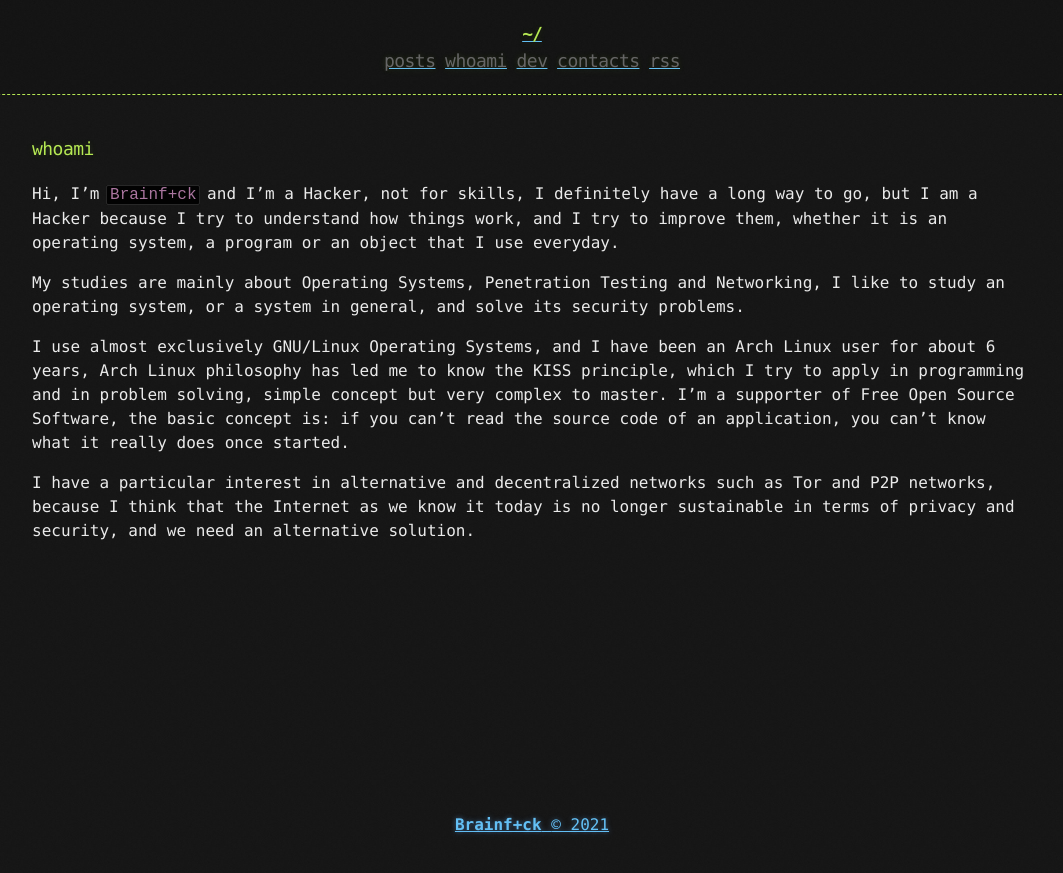
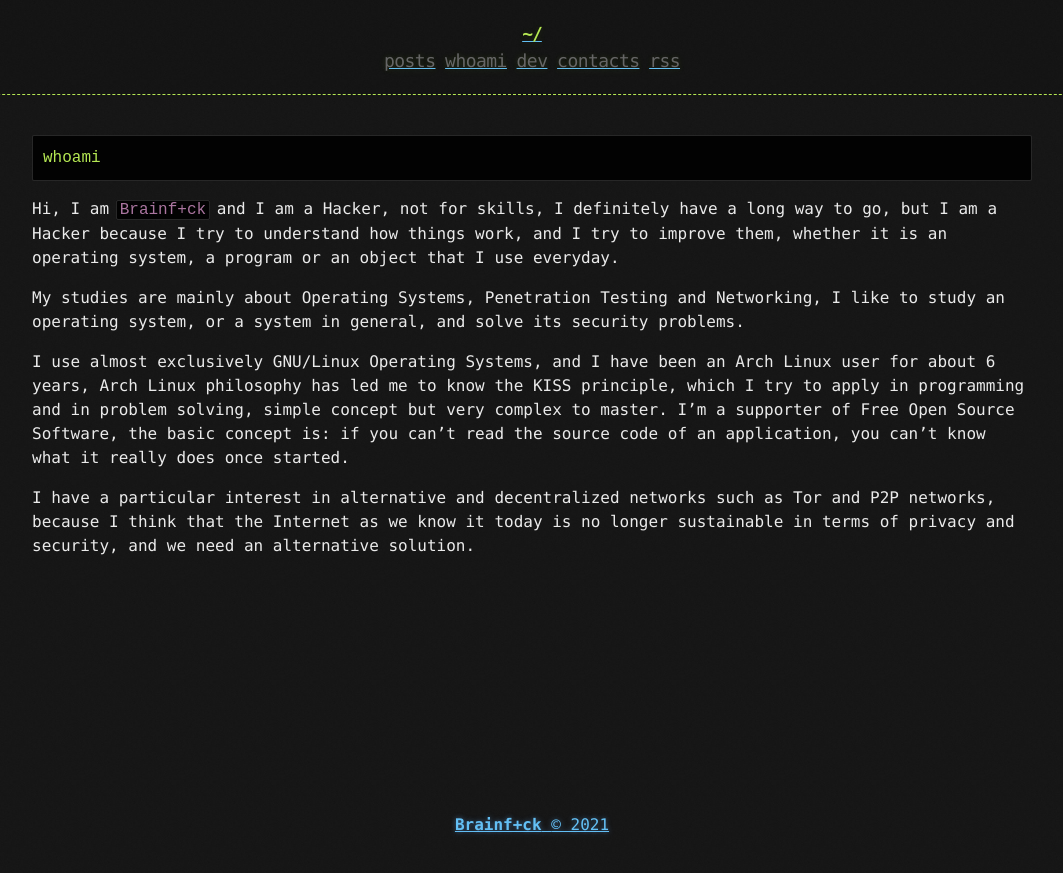
Before and after one commit to brainfucksec/brainfucksec.github.io, a Jekyll site: the page built from whoami.md, in a window 1280 px wide. Shown: the top 873 px of the page, without its empty margins (108-1171 px from the left). Built offline with Jekyll 4.4.1, drawn with Linux system fonts in a browser that asks for light colours.

Commit message:
Change pages title

````diff
--- a/whoami.md
+++ b/whoami.md
@@ -3,9 +3,11 @@
 title: whoami | brainf+ck
 ---
 
-### whoami
+```term
+whoami
+```
 
-Hi, I'm `Brainf+ck` and I'm a Hacker, not for skills, I definitely have a long way to go, but I am a Hacker because I try to understand how things work, and I try to improve them, whether it is an operating system, a program or an object that I use everyday.
+Hi, I am `Brainf+ck` and I am a Hacker, not for skills, I definitely have a long way to go, but I am a Hacker because I try to understand how things work, and I try to improve them, whether it is an operating system, a program or an object that I use everyday.
 
 My studies are mainly about Operating Systems, Penetration Testing and Networking, I like to study an operating system, or a system in general, and solve its security problems.
 
````
Also changed, not shown: contacts.md (+3 -1 lines), dev.md (+4 -2 lines), index.md (+2 -4 lines).
